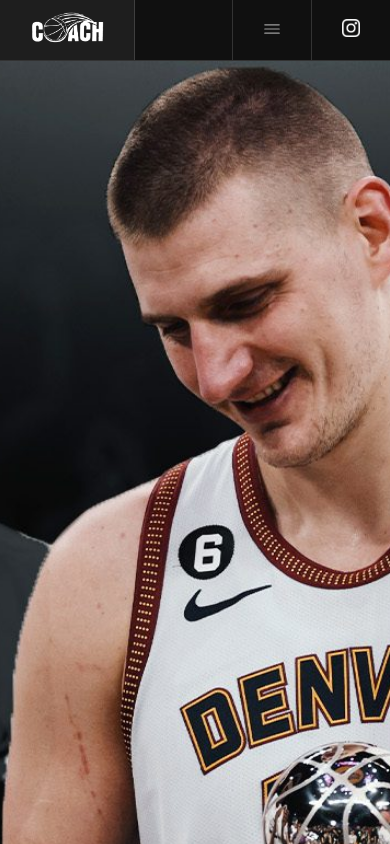
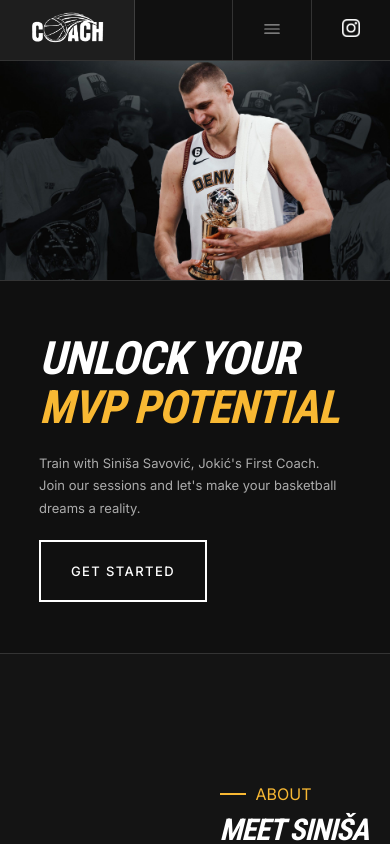
Before and after one commit to krsticzoran/basketball-coach, a Next.js app: page / in a window 390 px wide. Shown: the top 844 px of the page. Built offline with nearby package versions, Linux system fonts and the light colour scheme.

Commit message:
hero responsive

```diff
--- a/styles/pages/home.module.scss
+++ b/styles/pages/home.module.scss
@@ -44,21 +44,20 @@
     @include flex(start, center, column-reverse);
     padding: 0;
     padding-top: 6.1rem;
-    min-height: 200vh;
+    height: auto;
 
     .text {
       padding: 13% 10%;
       max-width: 70rem;
-
+      height: auto;
       h1 {
-        font-size: 4.6rem;
+        font-size: 5.4rem;
       }
       p {
         @include font-size(s);
       }
     }
     .image {
-      flex: 1;
       img {
         position: relative;
         border-bottom: 1px solid $border;
@@ -66,12 +65,9 @@
     }
   }
   @include xs {
-    height: 100dvh;
     .text {
-      max-width: 50rem;
-
       h1 {
-        font-size: 5.4rem;
+        font-size: 4.6rem;
       }
       p {
         @include font-size(xs);
```
